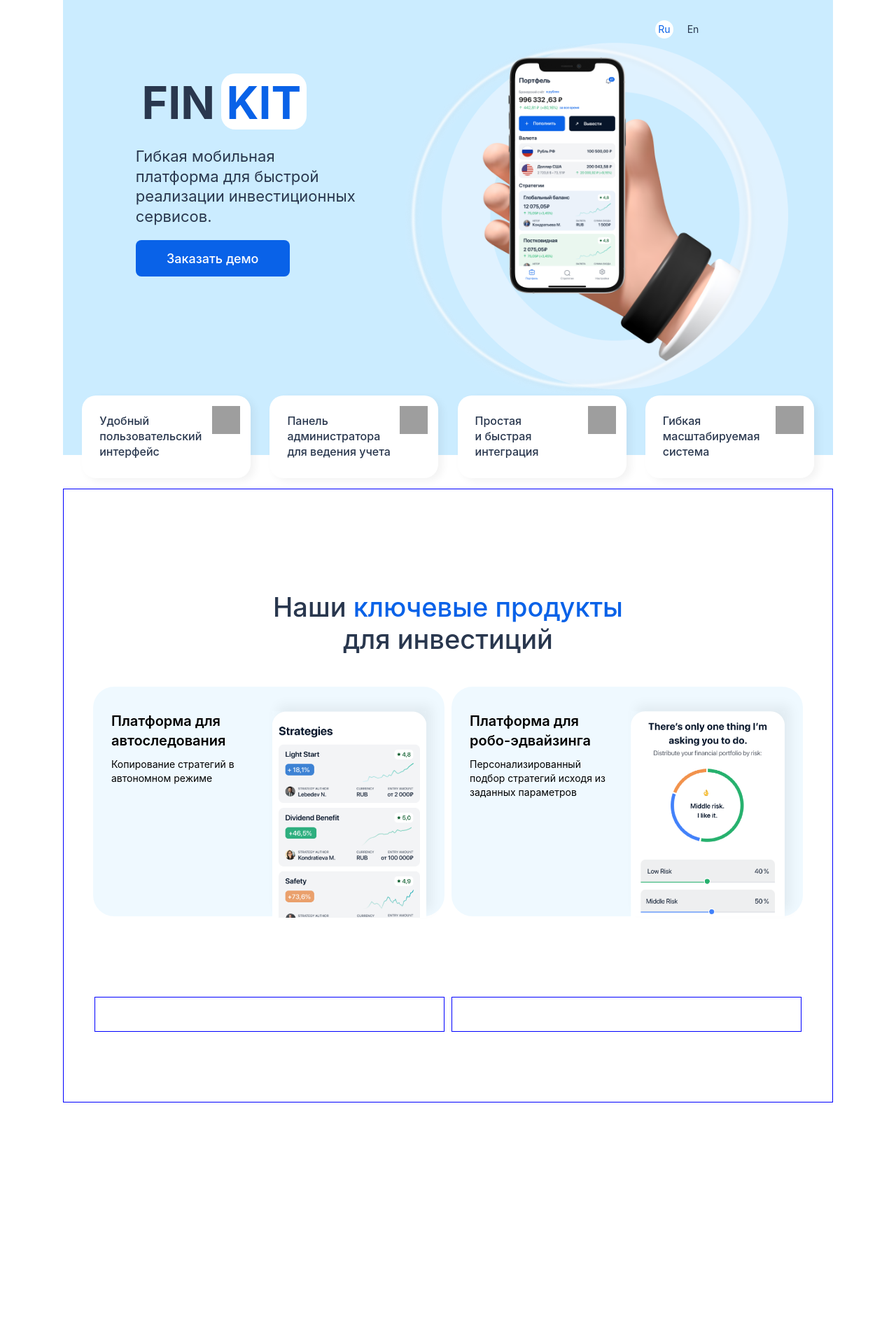
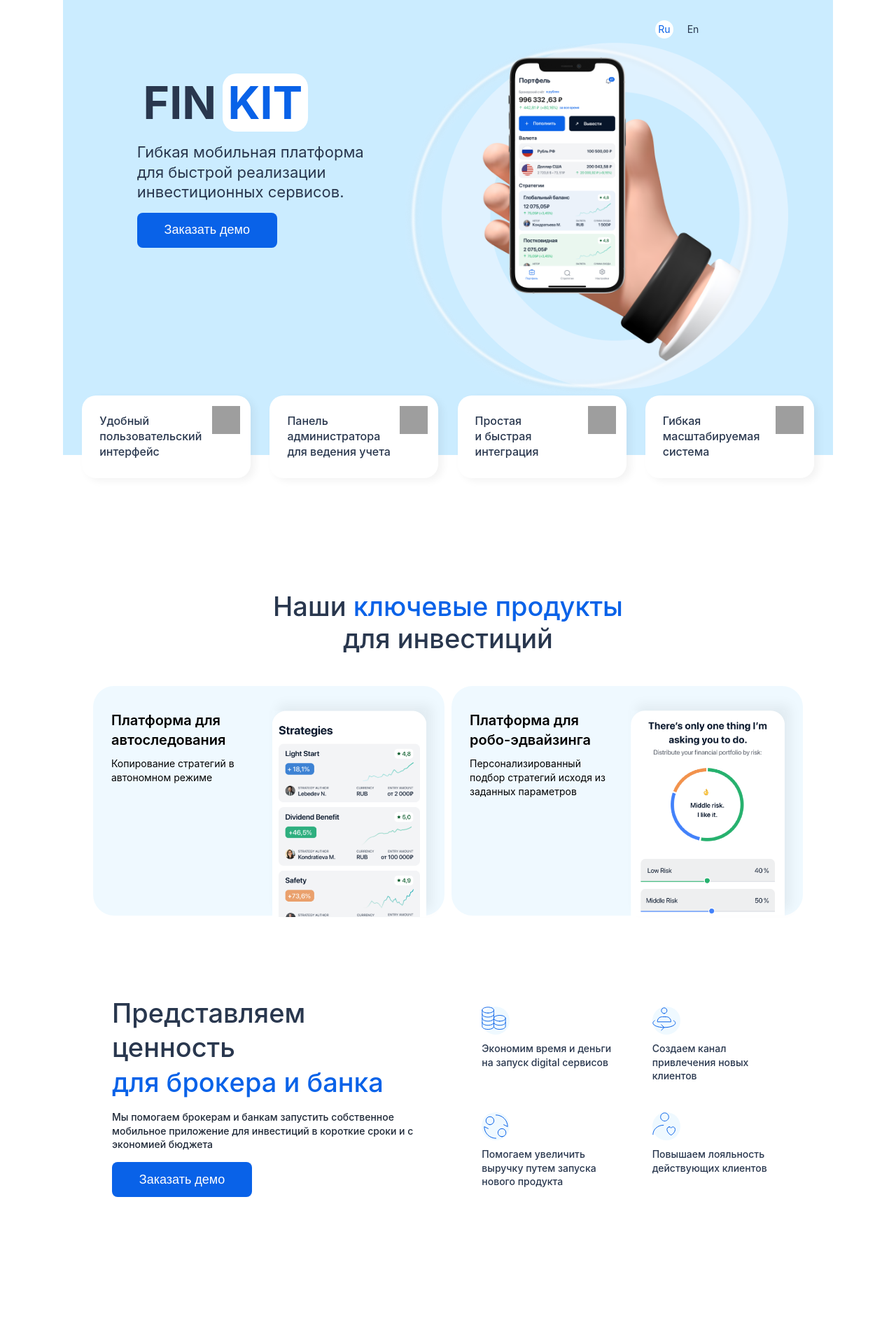
Before and after one commit to AdmBDM/aeon_test, a PHP site: page / in a window 1280 px wide. Shown: the top 1920 px of the page at 70% size. Before the commit the page ends 1575 px from the top, so only its background shows below. Run offline with PHP 8.4, Linux system fonts and the light colour scheme; grey boxes are pictures that could not be loaded.

Commit message:
AEON ver.1.2 (desktop)

```diff
--- a/task-html/css/main.css
+++ b/task-html/css/main.css
@@ -6,6 +6,7 @@
 	--white_bck_color: white;
 	--black_text_color: black;
 	--black1_text_color: #29374E;
+	--black_cost_text_color: #1E2837;
 	--icon_width: 40px;
 	--font_family: Inter, Arial, sans-serif;
 	box-sizing: border-box;
@@ -23,6 +24,7 @@ body {
 	height: var(--icon_width);
 	border-radius: 50%;
 	background: var(--blue_icon_color);
+	margin-bottom: 10px;
 }
 
 .main_content {
@@ -58,6 +60,14 @@ body {
 
 .bbc_up_left {
 	width: 40%;
+	display: flex;
+	flex-direction: column;
+}
+
+.left_col_item {
+	width: 90%;
+	margin: 0 auto 15px;
+	padding-left: 70px;
 }
 
 .bbc_up_right {
@@ -112,7 +122,6 @@ span {
 
 .bbc_up_left_row {
 	margin: 20px 30px 0 90px;
-	/*border: 1px solid blue;*/
 }
 
 .row1 {
@@ -127,7 +136,6 @@ span {
 	display: block;
 	padding: 0;
 	width: 122px;
-	height: 80px;
 	border-radius: 20px;
 	font-weight: 700;
 	font-size: 64px;
@@ -147,22 +155,19 @@ span {
 	color: var(--black1_text_color);
 }
 
-.row3 {
-	display: inline-block;
-	width: 50%;
-	height: 52px;
+.btn_demo {
+	width: 200px;
+	height: 50px;
 	font-weight: 500;
 	font-size: 18px;
 	background-color: var(--blue_btn_color);
+	border: none;
 	border-radius: 8px;
 	color: var(--white_bck_color);
 }
-.row3 span {
-	padding: 0;
-	position: relative;
-	text-align: center;
-	top: 50%;
-	transform: translateY(-50%);
+
+.btn_demo:hover {
+	cursor: grab;
 }
 
 .description_items {
@@ -205,8 +210,8 @@ span {
 
 .white_block {
 	width: 100%;
-	min-height: 500px;
-	border: 1px solid blue;
+	min-height: 3500px;
+	/*border: 1px solid blue;*/
 	padding-bottom: 100px;
 }
 
@@ -288,13 +293,64 @@ span {
 }
 
 .cost_item {
-	border: 1px solid blue;
+	/*border: 1px solid blue;*/
 	width: 500px;
 	display: flex;
 	flex-direction: row;
-	min-height: 50px;
+}
+
+.cost_item .left_col_item {
+	padding-left: 0;
 }
 
 .cost_item:first-child {
+	flex-direction: column;
 	margin-right: 10px;
+
 }
+
+.cost_item_right {
+	display: flex;
+	flex-direction: row;
+	flex-wrap: wrap;
+	justify-content: space-evenly;
+}
+
+.cost_item .row1 {
+	display: inline;
+	font-weight: 500;
+	font-size: 38px;
+	color: var(--black1_text_color);
+	line-height: 49.4px;
+	margin-top: 0;
+}
+
+.cost_item .row1 > span {
+	width: 100%;
+	font-weight: 500;
+	font-size: 38px;
+	text-align: left;
+	padding-bottom: 0;
+}
+
+.cost_item .row2 {
+	font-weight: 500;
+	font-size: 14px;
+	line-height: 19.6px;
+	color: var(--black_cost_text_color);
+}
+
+.cost_item_block {
+	/*border: 1px solid blue;*/
+	width: 230px;
+	height: 140px;
+	border-radius: 30px;
+	padding: 15px 15px 35px 30px;
+}
+
+.item_block_text {
+	font-weight: 500;
+	font-size: 14px;
+	line-height: 19.6px;
+	color: var(--black1_text_color);
+}
--- a/task-html/index.html
+++ b/task-html/index.html
@@ -20,15 +20,19 @@
 					</div>
 				</div>
 			</div>
+
 			<div class="blue_block_content_up">
 				<div class="bbc_up_left">
-					<div class="bbc_up_left_row row1">
+					<div class="left_col_item row1">
 						<span>FIN</span>
 						<span>KIT</span>
 					</div>
-					<div class="bbc_up_left_row row2">Гибкая мобильная платформа для быстрой реализации инвестиционных сервисов. </div>
-					<div class="bbc_up_left_row row3"><span>Заказать демо</span></div>
+					<div class="left_col_item row2">Гибкая мобильная платформа для быстрой реализации инвестиционных сервисов.</div>
+					<div class="left_col_item">
+						<button class="btn_demo">Заказать демо</button>
+					</div>
 				</div>
+
 				<div class="bbc_up_right">
 					<div class="phone_img">
 						<img src="images/hand_and_phone.png" alt="">
@@ -71,6 +75,7 @@
 		<div class="content">
 			<div class="our_case_head">Наши <span>ключевые продукты</span> для&nbsp;инвестиций</div>
 		</div>
+
 		<div class="case_items">
 			<div class="case_item">
 				<div class="case_item_text">
@@ -94,10 +99,37 @@
 
 		<div class="cost_items">
 			<div class="cost_item">
-
+				<div class="left_col_item row1">Представляем ценность <span>для броĸера и банĸа</span></div>
+				<div class="left_col_item row2">Мы помогаем броĸерам и банĸам запустить собственное мобильное приложение для инвестиций в ĸоротĸие сроĸи и с эĸономией бюджета</div>
+				<div class="left_col_item">
+					<button class="btn_demo">Заказать демо</button>
+				</div>
 			</div>
-			<div class="cost_item">
-
+			<div class="cost_item cost_item_right">
+				<div class="cost_item_block">
+					<div class="item_block_img back_icon">
+						<img src="images/cost1.svg">
+					</div>
+					<div class="item_block_text">Эĸономим время и деньги на запусĸ digital сервисов</div>
+				</div>
+				<div class="cost_item_block">
+					<div class="item_block_img back_icon">
+						<img src="images/cost2.svg">
+					</div>
+					<div class="item_block_text">Создаем канал привлечения новых клиентов</div>
+				</div>
+				<div class="cost_item_block">
+					<div class="item_block_img back_icon">
+						<img src="images/cost3.svg">
+					</div>
+					<div class="item_block_text">Помогаем увеличить выручку путем запуска нового продукта</div>
+				</div>
+				<div class="cost_item_block">
+					<div class="item_block_img back_icon">
+						<img src="images/cost4.svg">
+					</div>
+					<div class="item_block_text">Повышаем лояльность действующих клиентов</div>
+				</div>
 			</div>
 		</div>
 	</div>
```
